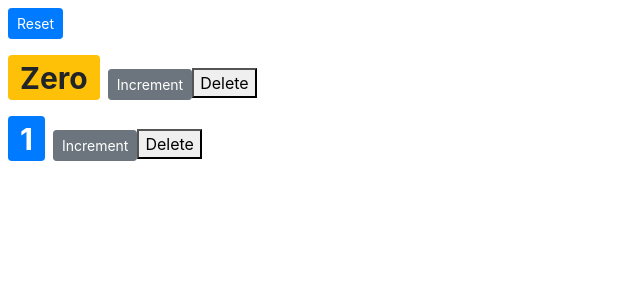
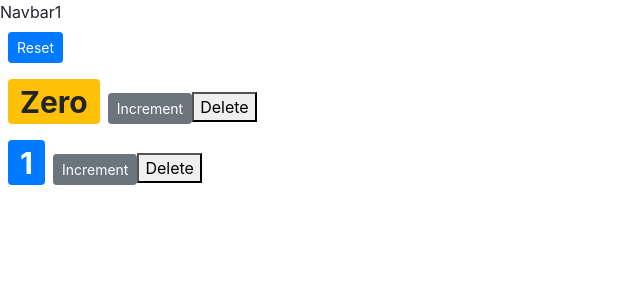
Before and after one commit to AndreaDiotallevi/counter-app, a React (Create React App) app: page / in a window 1280 px wide. Shown: the top 300 px of the page, without its empty margins (0-640 px from the left). Built offline with nearby package versions, Linux system fonts and the light colour scheme.

Commit message:
lift state

```diff
--- a/src/App.js
+++ b/src/App.js
@@ -1,13 +1,52 @@
-import React from 'react';
+import React, { Component } from 'react';
 import './App.css';
 import Counters from "./components/counters"
+import Navbar from "./components/navbar"
 
-function App() {
-  return (
-    <div className="App">
-      <Counters />
-    </div>
-  );
+ class App extends Component {
+  state = {
+    counters: [
+      { id: 1, value: 0},
+      { id: 2, value: 1}
+    ]
+  }
+
+  handleIncrement = counter => {
+    const counters = [...this.state.counters]
+    const index = counters.indexOf(counter)
+    counters[index] = {...counter}
+    counters[index].value++;
+    this.setState({counters})
+  }
+
+  handleReset = () => {
+    const counters = this.state.counters.map(c => {
+      c.value = 0;
+      return c;
+    });
+    this.setState({counters})
+  }
+
+  handleDelete = (counterId) => {
+    const counters = this.state.counters.filter(c => c.id !== counterId);
+    this.setState({counters});
+  }
+
+  render() {
+    return (
+      <div>
+        <Navbar totalCounters={this.state.counters.filter(c => c.value > 0).length} />
+        <div>
+          <Counters
+          counters={this.state.counters}
+          onReset={this.handleReset}
+          onIncrement={this.handleIncrement}
+          onDelete={this.handleDelete}
+          />
+        </div>
+      </div>
+    );
+  }
 }
 
 export default App;
--- a/src/components/counters.jsx
+++ b/src/components/counters.jsx
@@ -2,49 +2,21 @@ import React, { Component } from 'react';
 import Counter from "./counter"
 
 class Counters extends Component {
-  state = {
-    counters: [
-      { id: 1, value: 0},
-      { id: 2, value: 1}
-    ]
-  }
-
   render() {
     return (
       <div>
         <button
-        onClick={this.handleReset}
+        onClick={this.props.onReset}
           className="btn btn-primary btn-sm m-2">Reset</button>
-        {this.state.counters.map(counter =>
+        {this.props.counters.map(counter =>
         <Counter
           key={counter.id}
-          onDelete={this.handleDelete}
-          onIncrement={this.handleIncrement}
+          onDelete={this.props.onDelete}
+          onIncrement={this.props.onIncrement}
           counter={counter}/>)}
       </div>
     );
   }
-
-  handleIncrement = counter => {
-    const counters = [...this.state.counters]
-    const index = counters.indexOf(counter)
-    counters[index] = {...counter}
-    counters[index].value++;
-    this.setState({counters})
-  }
-
-  handleReset = () => {
-    const counters = this.state.counters.map(c => {
-      c.value = 0;
-      return c;
-    });
-    this.setState({counters})
-  }
-
-  handleDelete = (counterId) => {
-    const counters = this.state.counters.filter(c => c.id !== counterId);
-    this.setState({counters});
-  }
 }
 
 export default Counters;
--- /dev/null
+++ b/src/components/navbar.jsx
@@ -0,0 +1,15 @@
+import React, { Component } from 'react';
+
+class NavBar extends Component {
+  state = {  }
+  render() {
+    return (
+      <div>
+        Navbar
+        {this.props.totalCounters}
+      </div>
+    );
+  }
+}
+
+export default NavBar;
--- a/src/index.js
+++ b/src/index.js
@@ -4,8 +4,7 @@ import './index.css';
 import App from './App';
 import * as serviceWorker from './serviceWorker';
 import 'bootstrap/dist/css/bootstrap.css'
-import Counters from "./components/counters"
 
-ReactDOM.render(<Counters />, document.getElementById('root'));
+ReactDOM.render(<App />, document.getElementById('root'));
 
 serviceWorker.unregister();
```
